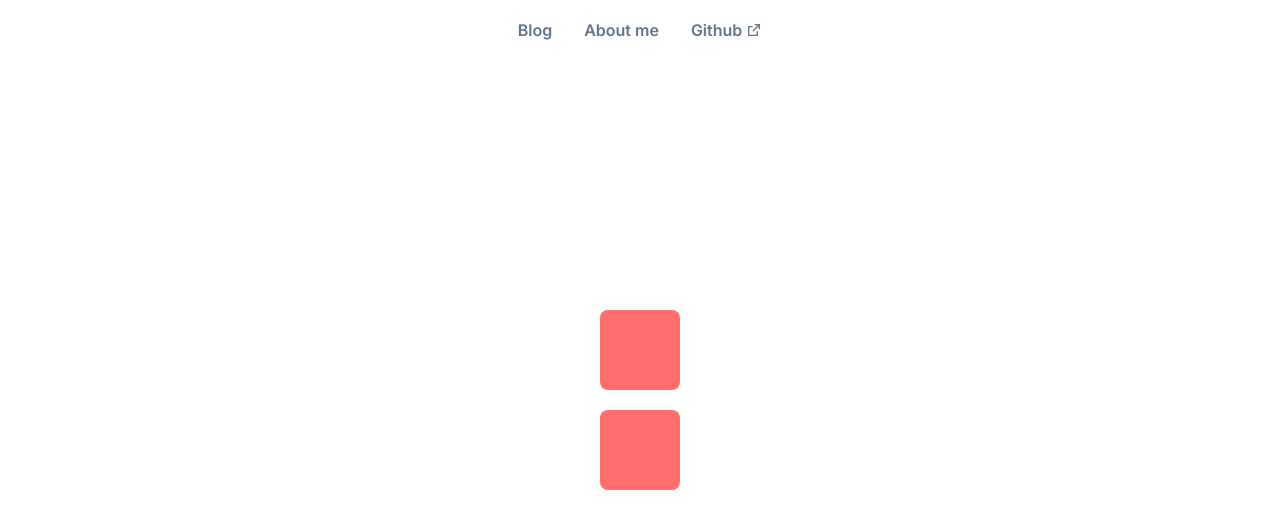
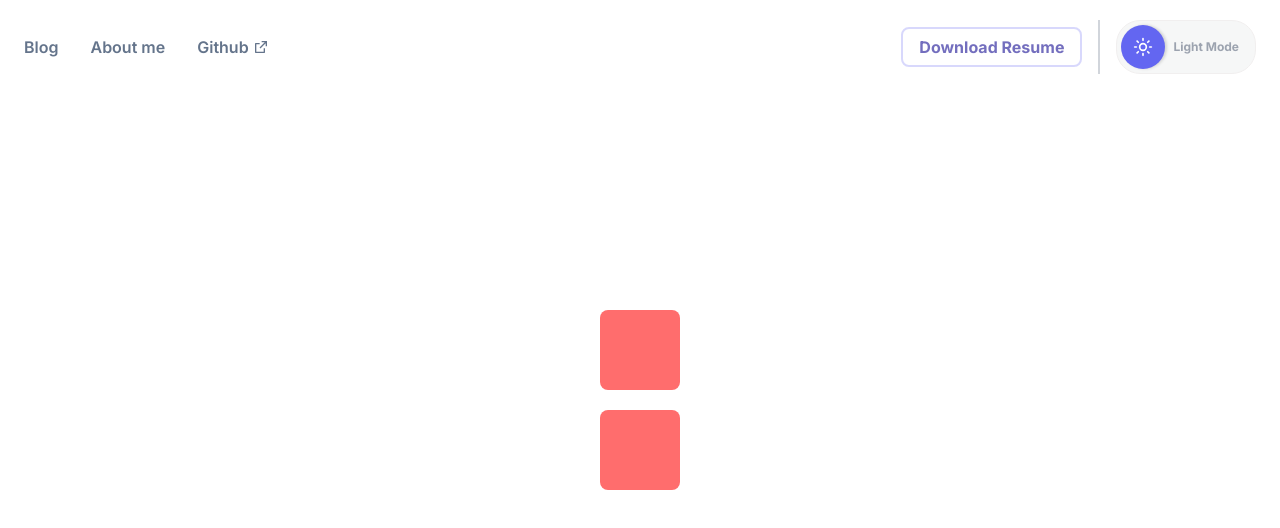
Before and after one commit to AburizalAN/NASA-fullstack, a Next.js app in the folder client/: page /test in a window 1280 px wide. Shown: the top 528 px of the page. Built offline with nearby package versions, Linux system fonts and the light colour scheme.

Commit message:
update navbar

```diff
--- a/client/components/Navbar/Navbar.tsx
+++ b/client/components/Navbar/Navbar.tsx
@@ -3,6 +3,8 @@ import clsx from "clsx";
 import Link from "next/link";
 import { RiExternalLinkLine } from "react-icons/ri";
 import { usePathname } from 'next/navigation';
+import { LuMoonStar, LuSun } from "react-icons/lu";
+import Switch from "../reusable/Switch";
 
 const Navbar = () => {
   const navRef = React.useRef<HTMLDListElement>(null);
@@ -27,7 +29,7 @@ const Navbar = () => {
 
   const mergedClass = clsx(
     "text-gray-500 z-50 w-full fixed transition-all duration-300 z-[100]",
-    scrollPosition > 0 ? "navbar-shadow bg-white" : ""
+    scrollPosition > 0 ? "shadow-lg shadow-indigo-700/5 bg-white" : ""
   );
 
   const btnClass = (curPath: string) => clsx("navbar-menu-item", pathname === curPath && "menu-active");
@@ -35,7 +37,8 @@ const Navbar = () => {
   return (
     <>
       <nav ref={navRef} className={mergedClass}>
-        <div className="flex py-5 px-4 items-center justify-center w-full max-w-6xl mx-auto">
+        <div className="px-6">
+          <div className="flex py-5 items-center justify-end w-full max-w-7xl mx-auto">
             <div className="flex gap-x-8 text-sm">
               <Link href="/blog">
                 <button className={btnClass("/blog")}>Blog</button>
@@ -50,6 +53,18 @@ const Navbar = () => {
                 </button>
               </Link>
             </div>
+            <div className="flex items-center ml-auto">
+              <button className="leading-tight px-4 py-2 border-2 border-indigo-500/25 text-indigo-800/70 font-bold rounded-lg">
+                Download Resume
+              </button>
+              <button className="pl-4 ml-4 inline-block border-l-2 border-gray-300" title="Color Mode">
+                <Switch
+                  renderIcon={({ status }: { status: string }) => status == "left" ? <LuSun className="text-xl" /> : <LuMoonStar className="text-xl" />}
+                  content={({ status }: { status: string }) => status = "left" ? "Light Mode" : "Dark Mode"}
+                />
+              </button>
+            </div>
+          </div>
         </div>
       </nav>
       <div className="base-nav w-full"></div>
--- a/client/components/content/Home/AboutMe/index.tsx
+++ b/client/components/content/Home/AboutMe/index.tsx
@@ -25,18 +25,18 @@ const AboutMe = ({ isIntersecting = false }: PropTypes) => {
       gsap.from(".paragraph-2", { opacity: 0, x: -100, ease: "power4.out", duration: 1.25, delay: .8 });
 
       // animation for button
-      gsap.from(".button-1", { opacity: 0, y: 20, scale: .8, ease: "power4.out", duration: 1.4, delay: 1.2 });
-      gsap.from(".button-2", { opacity: 0, y: 20, scale: .8, ease: "power4.out", duration: 1.4, delay: 1.4 });
+      gsap.from(".button-1", { opacity: 0, y: 20, scale: .8, ease: "power4.out", duration: 1.4, delay: .8 });
+      gsap.from(".button-2", { opacity: 0, y: 20, scale: .8, ease: "power4.out", duration: 1.4, delay: 1.2 });
 
       // box content
       gsap.from(".box-1", { opacity: 0, x: 50, y: 20, scale: .8, ease: "power4.out", duration: 1, delay: .6 })
-      gsap.from(".box-2", { opacity: 0, x: 50, y: 20, scale: .8, ease: "power4.out", duration: 1, delay: .9 })
-      gsap.from(".box-3", { opacity: 0, x: 50, y: 20, scale: .8, ease: "power4.out", duration: 1, delay: 1.2 })
+      gsap.from(".box-2", { opacity: 0, x: 50, y: 20, scale: .8, ease: "power4.out", duration: 1, delay: .8 })
+      gsap.from(".box-3", { opacity: 0, x: 50, y: 20, scale: .8, ease: "power4.out", duration: 1, delay: 1 })
     }
   }, { scope: container, dependencies: [isIntersecting], revertOnUpdate: true })
 
   return (
-    <section ref={container} className="max-w-7xl m-auto my-[80px]">
+    <section ref={container} className="max-w-7xl m-auto">
       <div className="flex">
         <div className="flex-1 pr-10">
           <h1 className="font-bold text-[70px] leading-[1]">
--- a/client/components/reusable/IntersecObserver.tsx
+++ b/client/components/reusable/IntersecObserver.tsx
@@ -16,6 +16,7 @@ const IntersecObserver = ({ component }: Props) => {
 
   let obeserverOptions = {
     rootMargin: "0px",
+    threshold: 0.01,
   };
 
   const observer =
--- /dev/null
+++ b/client/components/reusable/Switch/index.tsx
@@ -0,0 +1,83 @@
+import styles from "./switch.module.scss";
+import clsx from "clsx";
+import * as React from "react";
+
+interface SwitchProps {
+  position?: "left" | "right";
+  content: (props: { status: "left" | "right" }) => any;
+  onChange?: (position: "left" | "right") => any;
+  renderIcon?: (props: { status: "left" | "right" }) => any;
+}
+
+const Switch = ({
+  position = "left",
+  content,
+  onChange = () => {},
+  renderIcon = () => "icon",
+}: SwitchProps) => {
+  const baseRef = React.useRef<HTMLDivElement>(null);
+  const buttonRef = React.useRef<HTMLDivElement>(null);
+  const [toggle, setToggle] = React.useState(position == "left" ? false : true);
+  const [isClicking, setIsClicking] = React.useState(false);
+
+  React.useEffect(() => {
+    const button = buttonRef.current;
+    const base = baseRef.current;
+    if (!button || !base) return;
+
+    const width = button.clientWidth;
+    const height = button.clientHeight;
+
+    base.style.width = width + "px";
+    base.style.height = height + "px";
+  }, [buttonRef.current]);
+
+  const handleSwitch = () => {
+    if (!isClicking) {
+      setIsClicking(true);
+      switching().then(() => {
+        setIsClicking(false);
+      });
+    }
+  };
+
+  const switching = () =>
+    new Promise((resolve) => {
+      const newStatus = toggle ? false : true;
+      setToggle(newStatus);
+      const switchComponent = buttonRef.current;
+      if (switchComponent) {
+        switchComponent.setAttribute("animate", newStatus ? "right" : "left");
+        switchComponent.addEventListener(
+          "animationend",
+          () => {
+            switchComponent.removeAttribute("animate");
+            onChange(newStatus ? "right" : "left");
+            resolve(newStatus);
+          },
+          { once: true }
+        );
+      }
+    });
+
+  return (
+    <div
+      onClick={handleSwitch}
+      className={clsx(styles.switch, toggle && styles.active)}
+    >
+      <div
+        ref={buttonRef}
+        className={clsx(
+          styles.switch__button,
+          toggle ? styles.switch_right : styles.switch_left
+        )}
+      >
+        {renderIcon({ status: toggle ? "right" : "left" })}
+      </div>
+      <div ref={baseRef}></div>
+      <div className={styles.switch__text}>{content({ status: toggle ? "right" : "left" })}</div>
+    </div>
+  );
+};
+
+export default Switch;
--- /dev/null
+++ b/client/components/reusable/Switch/switch.module.scss
@@ -0,0 +1,86 @@
+@tailwind components;
+@tailwind utilities;
+
+
+
+$ease-out: cubic-bezier(0, 0.5, 0.25, 1);
+$ease-in: cubic-bezier(0.75, 0, 1, 0.5);
+$ease-in-out: cubic-bezier(0.4, 0, 0.6, 1);
+$ease: cubic-bezier(.25,.1,.25,1);
+
+@layer components {
+  .switch {
+    border-radius: 24px;
+    border: 1px solid #F1EFEF;
+    background-color: #F6F7F7;
+    display: flex;
+    padding: 4px;
+    align-items: center;
+    line-height: 1;
+    position: relative;
+    &.active {
+      flex-direction: row-reverse;
+    }
+    &__button {
+      @apply bg-indigo-500;
+      padding: 12px;
+      color: white;
+      border-radius: 50%;
+      box-shadow: 2px 0px 3px 0px rgba(0, 0, 0, 0.15);
+      display: grid;
+      place-items: center;
+      position: absolute;
+      top: 4px;
+      left: 4px;
+      &.switch_right {
+        left: calc(100% - 4px);
+        right: unset;
+        transform: translateX(-100%) rotate(180deg);
+      }
+      &.switch_left {
+        right: calc(100% - 4px);
+        left: unset;
+        transform:translateX(100%) rotate(0);
+      }
+      &[animate="right"] {
+        animation: slideRight 300ms forwards $ease;
+      }
+      &[animate="left"] {
+        animation: slideLeft 300ms forwards $ease;
+      }
+    }
+    &__text {
+      @apply font-bold text-gray-400;
+      padding: 12px 12px 12px 8px;
+      font-size: 12px;
+      font-style: normal;
+      line-height: 1;
+    }
+  }
+
+  @keyframes slideRight {
+    0% {
+      left: 4px;
+      right: unset;
+      transform: translateX(0) rotate(0);
+    }
+    100% {
+      left: calc(100% - 4px);
+      right: unset;
+      transform: translateX(-100%) rotate(180deg);
+    }
+  }
+
+  @keyframes slideLeft {
+    0% {
+      right: 4px;
+      left: unset;
+      transform: translateX(0) rotate(180deg);
+    }
+    100% {
+      right: calc(100% - 4px);
+      left: unset;
+      transform:translateX(100%) rotate(0);
+    }
+  }
+}
--- a/client/styles/globals.scss
+++ b/client/styles/globals.scss
@@ -162,10 +162,6 @@ body {
   background: rgb(var(--background-color));
 }
 
-.navbar-shadow {
-  box-shadow: rgba(30, 27, 75, 0.12) 0px 10px 15px -10px;
-}
-
 @keyframes dropdownIn {
   0% {
     opacity: 0;
```
Lines whose indentation alone changed are shown as unchanged.
